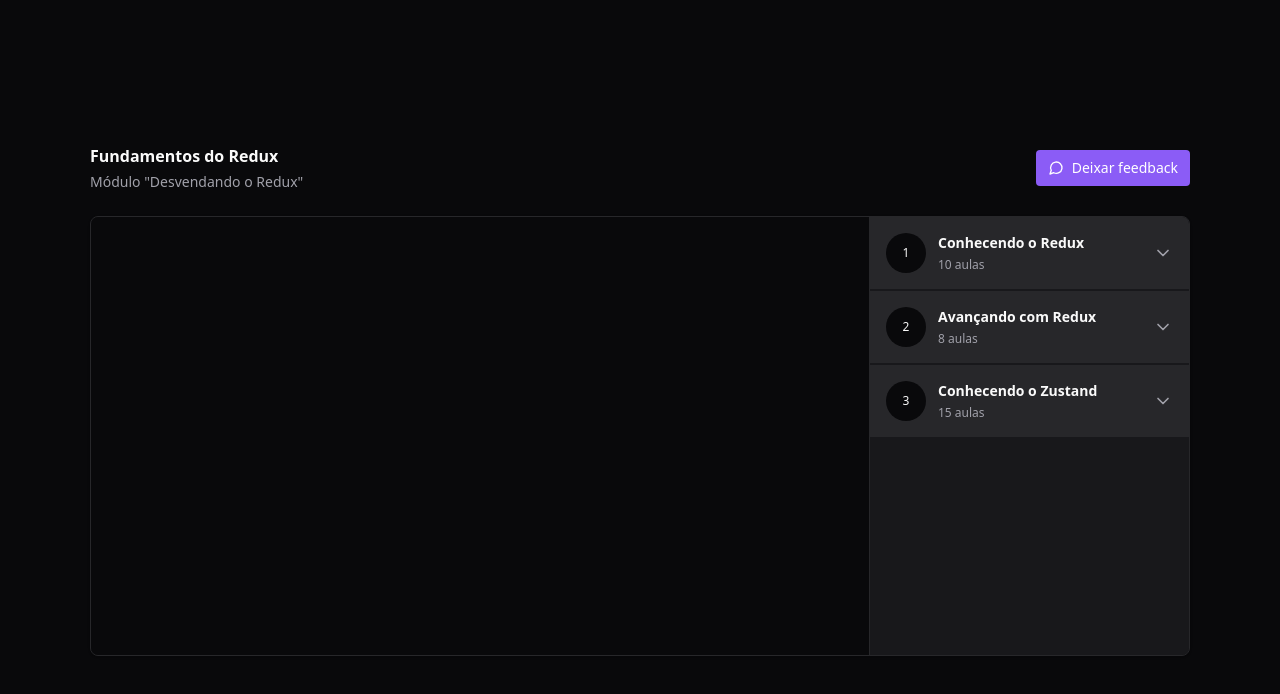
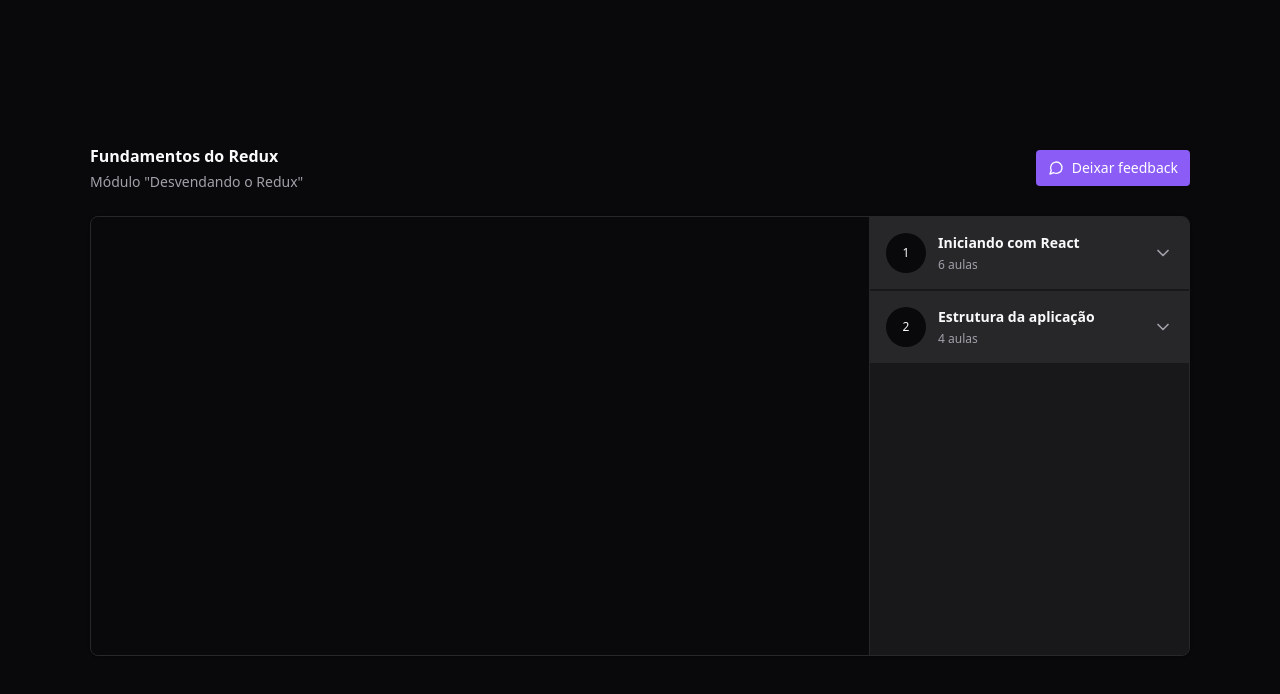
Before and after one commit to wellingtonrodriguesbr/player-with-redux, a React (Vite) app: page / in a window 1280 px wide. Shown: the top 694 px of the page. Built offline with nearby package versions, Linux system fonts and the light colour scheme.

Commit message:
feat: reducer of player

```diff
--- a/src/components/Module.tsx
+++ b/src/components/Module.tsx
@@ -1,6 +1,7 @@
 import * as Collapsible from "@radix-ui/react-collapsible";
 import { ChevronDown } from "lucide-react";
 import { Lesson } from "./Lesson";
+import { useAppSelector } from "../store";
 
 interface ModuleProps {
   title: string;
@@ -9,6 +10,9 @@
 }
 
 export function Module({ title, lessonsAmount, moduleIndex }: ModuleProps) {
+  const lessons = useAppSelector(
+    (state) => state.player.course.modules[moduleIndex].lessons
+  );
   return (
     <Collapsible.Root>
       <Collapsible.Trigger className="flex w-full items-center gap-3 bg-zinc-800 p-4 group">
@@ -24,7 +28,13 @@
 
       <Collapsible.Content>
         <nav className="relative flex flex-col gap-4 p-6">
-          <Lesson title="Desvendando o Redux" duration="10:18" />
+          {lessons.map((lesson) => (
+            <Lesson
+              key={lesson.id}
+              title={lesson.title}
+              duration={lesson.duration}
+            />
+          ))}
           <Lesson title="Avançando com Zustand" duration="15:02" />
         </nav>
       </Collapsible.Content>
--- a/src/pages/Player.tsx
+++ b/src/pages/Player.tsx
@@ -3,8 +3,11 @@
 import { Header } from "../components/Header";
 import { Video } from "../components/Video";
 import { Module } from "../components/Module";
+import { useAppSelector } from "../store";
 
 export function Player() {
+  const modules = useAppSelector((state) => state.player.course.modules);
+
   return (
     <div className="h-screen bg-zinc-950 text-zinc-50 flex justify-center items-center">
       <div className="flex w-[1100px] flex-col gap-6">
@@ -19,21 +22,14 @@
         <main className="relative flex overflow-hidden rounded-lg border border-zinc-800 bg-zinc-900 shadow pr-80">
           <Video />
           <aside className="w-80 absolute top-0 bottom-0 right-0 border-l border-zinc-800 bg-zinc-900 overflow-y-auto scrollbar-thin scrollbar-track-zinc-900 scrollbar-thumb-zinc-700 divide-y-2 divide-zinc-900">
-            <Module
-              title="Conhecendo o Redux"
-              lessonsAmount={10}
-              moduleIndex={0}
-            />
-            <Module
-              title="Avançando com Redux"
-              lessonsAmount={8}
-              moduleIndex={1}
-            />
-            <Module
-              title="Conhecendo o Zustand"
-              lessonsAmount={15}
-              moduleIndex={2}
-            />
+            {modules.map((module, index) => (
+              <Module
+                key={module.id}
+                title={module.title}
+                lessonsAmount={module.lessons.length}
+                moduleIndex={index}
+              />
+            ))}
           </aside>
         </main>
       </div>
--- a/src/store/index.ts
+++ b/src/store/index.ts
@@ -1,8 +1,11 @@
 import { configureStore } from "@reduxjs/toolkit";
 import { TypedUseSelectorHook, useSelector } from "react-redux";
+import { player } from "./slices/player";
 
 export const store = configureStore({
-  reducer: {},
+  reducer: {
+    player,
+  },
 });
 
 export type RootState = ReturnType<typeof store.getState>;
--- /dev/null
+++ b/src/store/slices/player.ts
@@ -0,0 +1,64 @@
+import { createSlice } from "@reduxjs/toolkit";
+
+const playerSlice = createSlice({
+  name: "player",
+  initialState: {
+    course: {
+      modules: [
+        {
+          id: "1",
+          title: "Iniciando com React",
+          lessons: [
+            { id: "Jai8w6K_GnY", title: "CSS Modules", duration: "13:45" },
+            {
+              id: "w-DW4DhDfcw",
+              title: "Estilização do Post",
+              duration: "10:05",
+            },
+            {
+              id: "D83-55LUdKE",
+              title: "Componente: Header",
+              duration: "06:33",
+            },
+            {
+              id: "W_ATsETujaY",
+              title: "Componente: Sidebar",
+              duration: "09:12",
+            },
+            { id: "Pj8dPeameYo", title: "CSS Global", duration: "03:23" },
+            {
+              id: "8KBq2vhwbac",
+              title: "Form de comentários",
+              duration: "11:34",
+            },
+          ],
+        },
+        {
+          id: "2",
+          title: "Estrutura da aplicação",
+          lessons: [
+            {
+              id: "gE48FQXRZ_o",
+              title: "Componente: Comment",
+              duration: "13:45",
+            },
+            { id: "Ng_Vk4tBl0g", title: "Responsividade", duration: "10:05" },
+            {
+              id: "h5JA3wfuW1k",
+              title: "Interações no JSX",
+              duration: "06:33",
+            },
+            {
+              id: "1G0vSTqWELg",
+              title: "Utilizando estado",
+              duration: "09:12",
+            },
+          ],
+        },
+      ],
+    },
+  },
+  reducers: {},
+});
+
+export const player = playerSlice.reducer;
```
